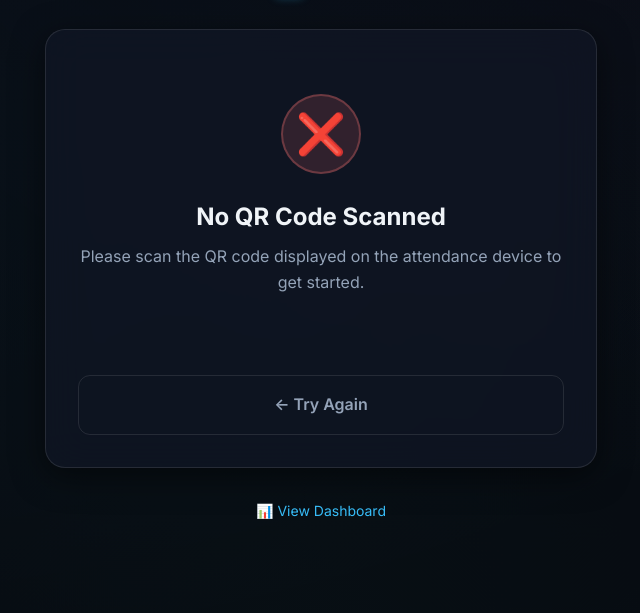
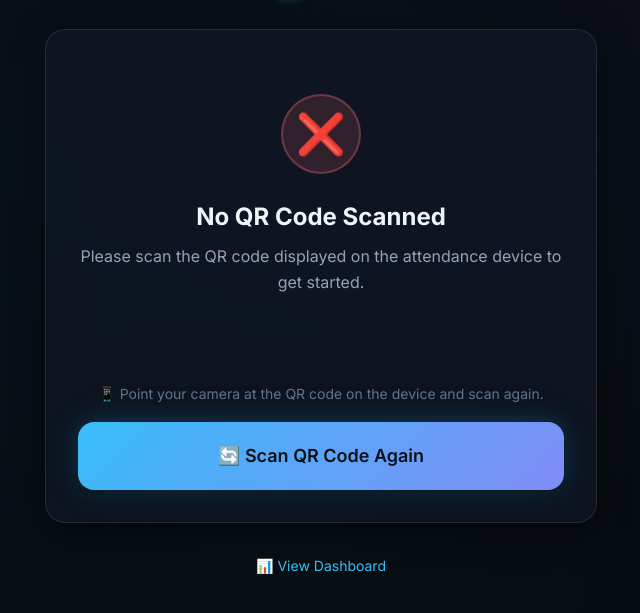
Before and after one commit to nocaptbsm/aryan_atten, a plain HTML site: page frontend/index.html in a window 1280 px wide. Shown: the part 265-878 px from the top of the page, without its empty margins (319-959 px from the left). Before the commit the page ends 843 px from the top, so only its background shows below. Drawn offline with Linux system fonts and the light colour scheme.

Commit message:
feat: 60s QR token lifetime + scan-again error screen
- backend/lib/jwt.js: JWT_EXPIRY default changed to 60s (1 minute)
- frontend/index.html: error screen now shows '🔄 Scan QR Code Again' button
  with clear instruction to point camera at the device
- esp32/attendance_qr_display.ino:
  - QR_REFRESH_INTERVAL: 15000ms → 55000ms (55s, safely under the 60s token expiry)
  - countdown label: 'Refreshing in Xs' → 'New code in Xs'
  - error retry message updated to '55s' to match new interval

```diff
--- a/backend/lib/jwt.js
+++ b/backend/lib/jwt.js
@@ -2,9 +2,9 @@ const jwt = require('jsonwebtoken');
 const { v4: uuidv4 } = require('uuid');
 
 const JWT_SECRET = process.env.JWT_SECRET;
-// 120s gives enough runway for: Render cold-start (~50s) + ESP32 fetch + user scan + page load.
-// The ESP32 refreshes every 15s, so an active token is always much fresher than this in practice.
-const JWT_EXPIRY = process.env.JWT_EXPIRY || '120s';
+// 60s token lifetime as requested. The ESP32 refreshes every 55s so the displayed
+// QR is always fresh. Render cold-starts are handled by frontend retry logic.
+const JWT_EXPIRY = process.env.JWT_EXPIRY || '60s';
 // Strip ALL trailing slashes so FRONTEND_URL="https://example.com/" doesn't produce "//?token=..."
 const FRONTEND_URL = (process.env.FRONTEND_URL || 'http://localhost:5500').replace(/\/+$/, '');
 
--- a/frontend/index.html
+++ b/frontend/index.html
@@ -194,9 +194,14 @@
         <p id="error-message" class="confirmation__message"></p>
       </div>
 
-      <a href="/" class="btn btn--ghost mt-4" style="text-decoration: none;">
-        ← Try Again
-      </a>
+      <div style="text-align:center; margin-top: 1.5rem;">
+        <p class="text-muted text-sm" style="margin-bottom: 1rem;">
+          📱 Point your camera at the QR code on the device and scan again.
+        </p>
+        <a href="/" class="btn btn--primary btn--lg" style="text-decoration: none;">
+          🔄 Scan QR Code Again
+        </a>
+      </div>
     </section>
 
     <!-- Footer -->
```
Also changed, not shown: 1 other file.
